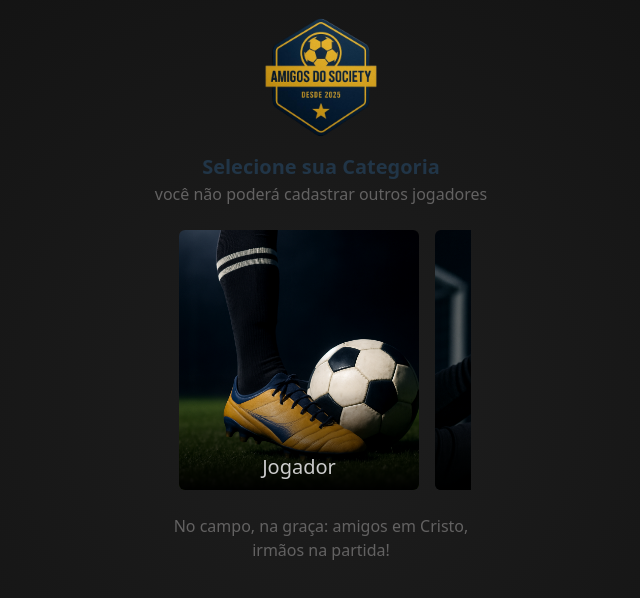
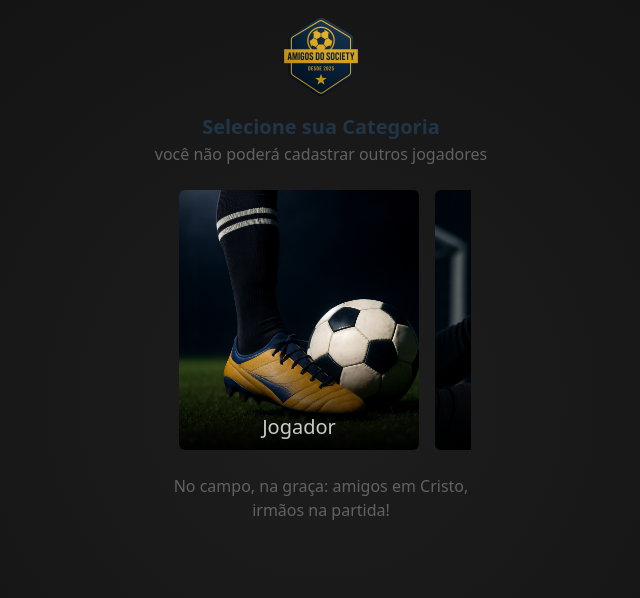
Before and after one commit to Lucas-RS-Almeida/amigos-society-client, a React (Vite) app: page / in a window 1280 px wide. Shown: the top 598 px of the page, without its empty margins (319-959 px from the left). Built offline with nearby package versions, Linux system fonts and the light colour scheme; no server answers.

Commit message:
update: Max width logo

```diff
--- a/src/pages/Homepage/index.tsx
+++ b/src/pages/Homepage/index.tsx
@@ -54,7 +54,7 @@
         <img
           src="/images/logo.png"
           alt="Logo Amigos do Society"
-          className="w-full max-w-[120px]"
+          className="w-full max-w-[80px]"
         />
 
         {
```
